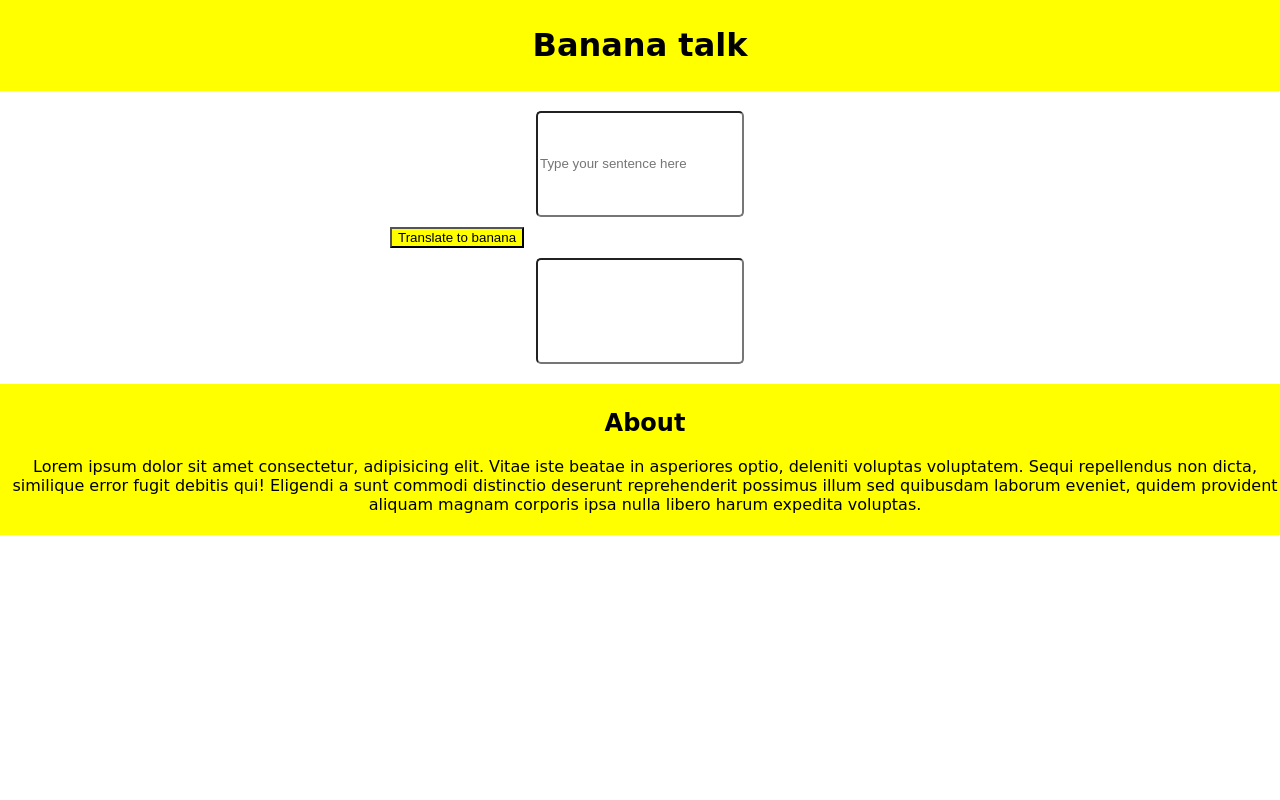
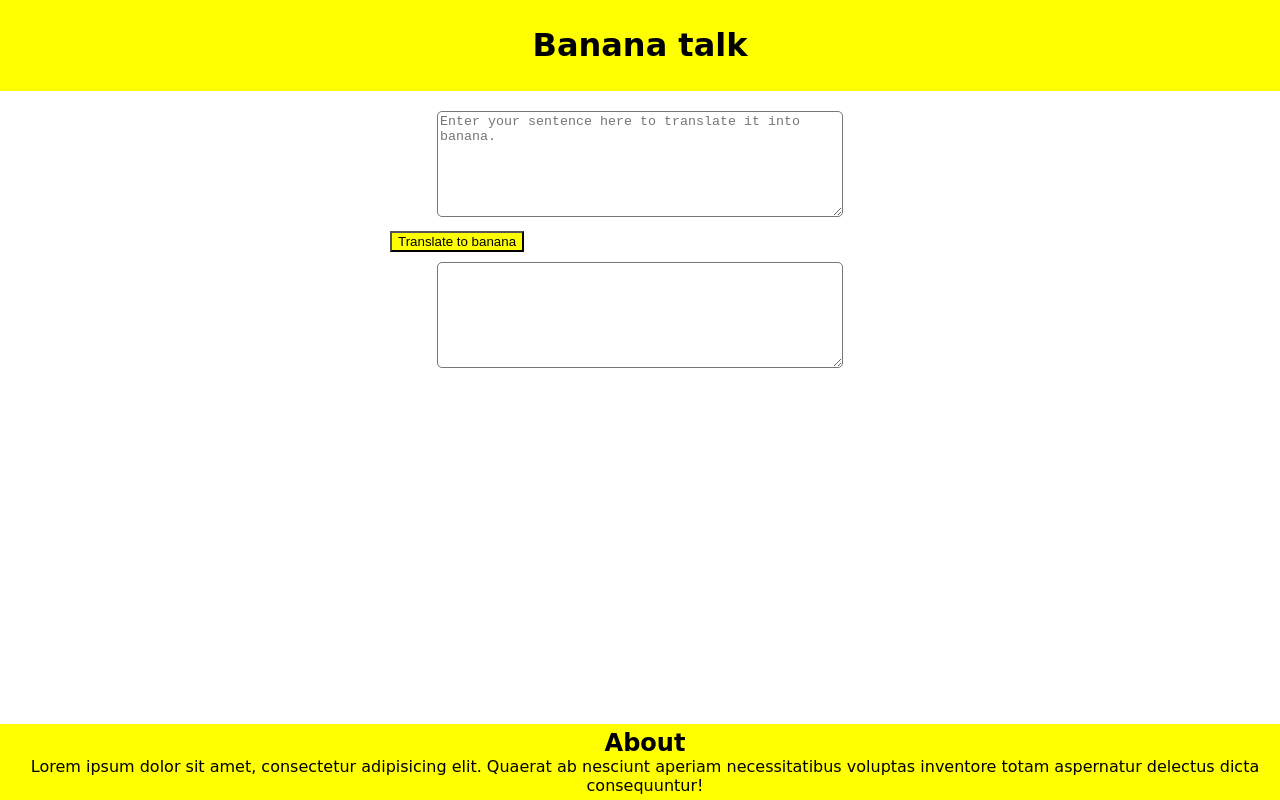
Before and after one commit to itsmenikhilll/minion-speak-app-markSix-neoGcamp, a plain HTML site: page index.html in a window 1280 px wide. Drawn offline with Linux system fonts and the light colour scheme.

Commit message:
html update

```diff
--- a/index.html
+++ b/index.html
@@ -13,26 +13,22 @@
     </header>
     <div class="container-main">
       <div>
-        <input
-          type="text"
+        <textarea
           name="input"
+          id="input"
           class="input"
-          id="input"
-          placeholder="Type your sentence here"
-        />
+          placeholder="Enter your sentence here to translate it into banana."
+        ></textarea>
       </div>
       <button type="submit" class="btn-submit">Translate to banana</button>
-      <input type="text" name="output" class="output" id="output" />
+      <textarea name="output" id="output" class="output"></textarea>
     </div>
     <footer>
       <h2>About</h2>
       <p>
-        Lorem ipsum dolor sit amet consectetur, adipisicing elit. Vitae iste
-        beatae in asperiores optio, deleniti voluptas voluptatem. Sequi
-        repellendus non dicta, similique error fugit debitis qui! Eligendi a
-        sunt commodi distinctio deserunt reprehenderit possimus illum sed
-        quibusdam laborum eveniet, quidem provident aliquam magnam corporis ipsa
-        nulla libero harum expedita voluptas.
+        Lorem ipsum dolor sit amet, consectetur adipisicing elit. Quaerat ab
+        nesciunt aperiam necessitatibus voluptas inventore totam aspernatur
+        delectus dicta consequuntur!
       </p>
     </footer>
 
--- a/style.css
+++ b/style.css
@@ -16,25 +16,20 @@ header{
     background-color: var(--primary-color) ;
     text-align: center;
     padding: 5px;
-    /* position: fixed; */
-    display: block;
+    margin-bottom: 10px;
 }
 
 .container-main{
-    /* background-color: gray; */
     max-width: 500px;
     text-align: center;
     margin: auto;
-    padding: 10px 0;
-
 }
 
 .input{
     margin: 10px 0;
-    width: 200px;
+    width: 400px;
     height: 100px;
     border-radius: 5px;
-    text-align: start;
 }
 .btn-submit{
     display: block;
@@ -42,7 +37,7 @@ header{
 }
 .output{
     margin: 10px 0;
-    width: 200px;
+    width: 400px;
     height: 100px;
     border-radius: 5px;
 }
@@ -51,7 +46,14 @@ footer{
     background-color: var(--primary-color) ;
     text-align: center;
     padding: 5px;
+    margin-top: 10px;
+    position: fixed;
+    bottom: 0;
     width: 100%;
-    /* position: fixed;
-    bottom: 0; */
 }
+footer h2{
+    margin: 0;
+}
+footer p{
+    margin: 0;
+}
```
